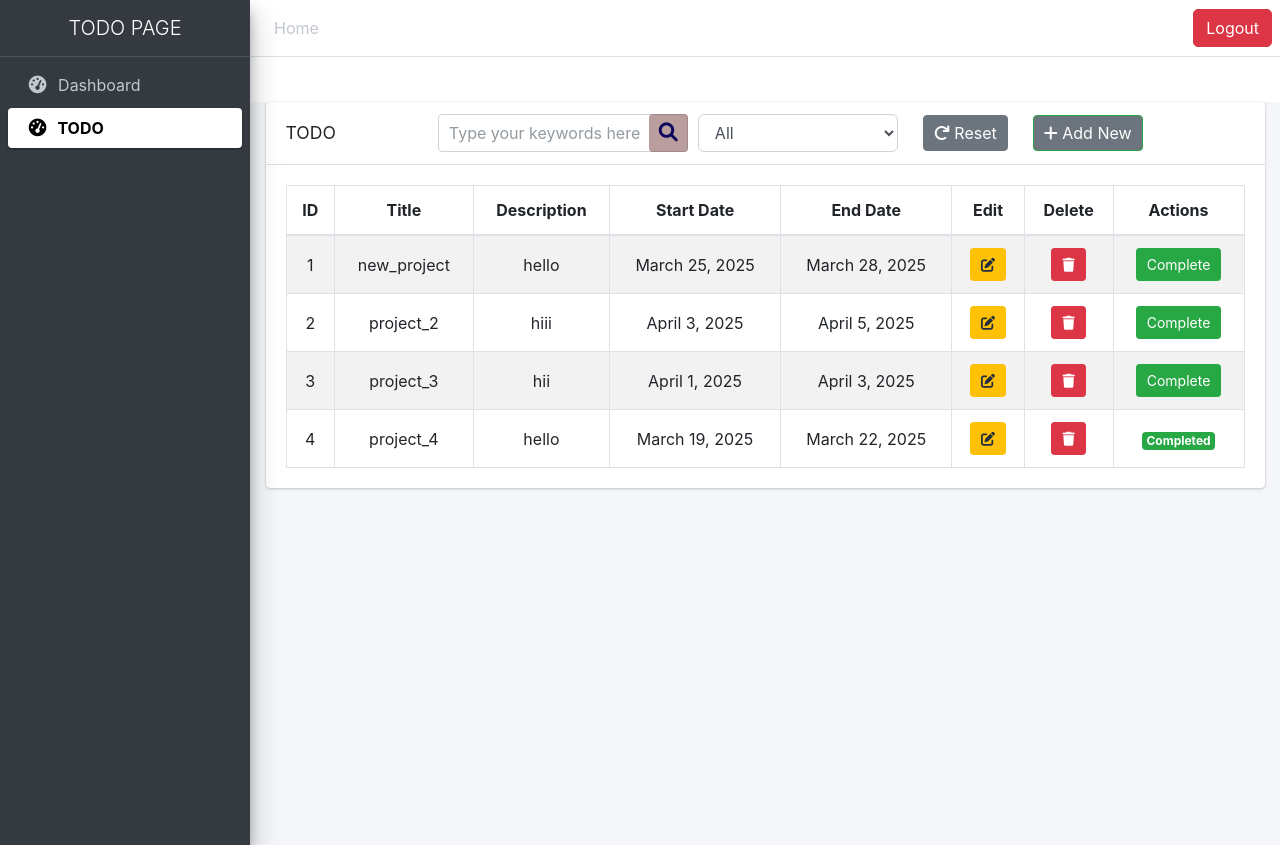
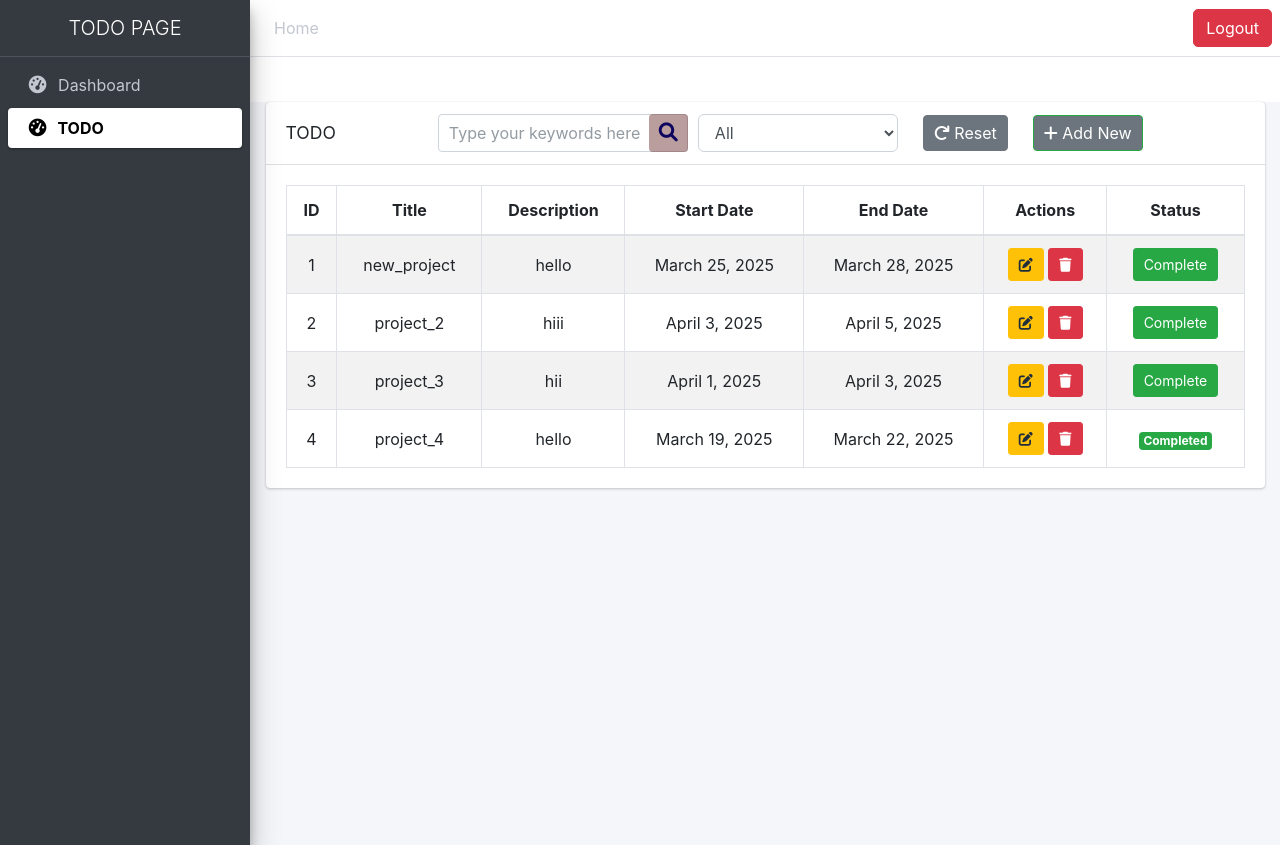
Before and after one commit to AshokChaudhary12/Todo_project, a Django app: page /todolist/ in a window 1280 px wide. Run offline with Django 5.2, Linux system fonts and the light colour scheme; a user stored in the database is signed in; data comes from the database, SQL or seed files in the repository; some libraries are stand-ins or nearby versions.

Commit message:
edit and delate table in 1 table

```diff
--- a/templates/index.html
+++ b/templates/index.html
@@ -53,9 +53,9 @@
                     <th>Description</th>
                     <th>Start Date</th>
                     <th>End Date</th>
-                    <th>Edit</th>
-                    <th>Delete</th>
                     <th>Actions</th>
+                    <th>Status</th>
+
                 </tr>
             </thead>
             <tbody>
@@ -66,8 +66,10 @@
                     <td>{{ i.description }}</td>
                     <td>{{ i.start_date }}</td>
                     <td>{{ i.end_date }}</td>
-                    <td><a href="{% url 'update_todo' i.pk %}" class="btn btn-warning btn-sm"><i class="fas fa-edit"></i></a></td>
-                    <td><a href="{% url 'delete_todo' i.pk %}" class="btn btn-danger btn-sm"><i class="fas fa-trash"></i></a></td>
+                    <td>
+                        <a href="{% url 'update_todo' i.pk %}" class="btn btn-warning btn-sm"><i class="fas fa-edit"></i></a>
+                        <a href="{% url 'delete_todo' i.pk %}" class="btn btn-danger btn-sm"><i class="fas fa-trash"></i></a>
+                    </td>
                     <td>
                         {% if not i.completed %}
                         <a href="{% url 'mark_completed' i.pk %}" class="btn btn-success btn-sm">Complete</a>
```
